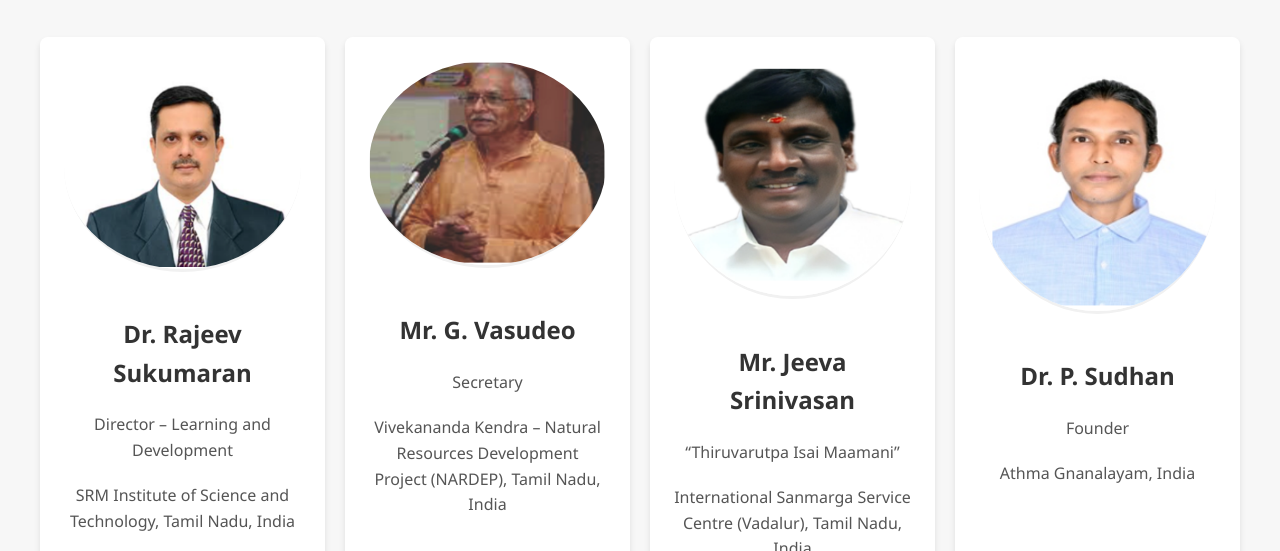
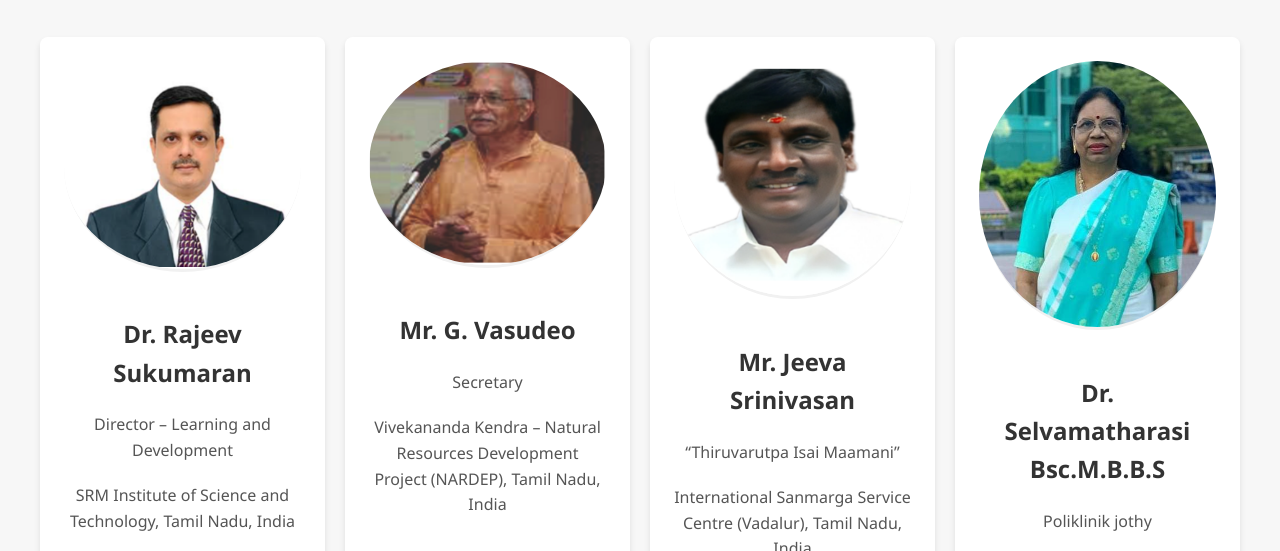
Before and after one commit to vaithi61/ICTYVM, a plain HTML site: page speakers.html in a window 1280 px wide. Shown: the part 239-790 px from the top of the page. Drawn offline with Linux system fonts and the light colour scheme.

Commit message:
changing

```diff
--- a/speakers.html
+++ b/speakers.html
@@ -124,10 +124,10 @@
       </div>
 
       <div class="speaker-card">
-        <img src="assets/images/pic4.PNG" alt="Dr. P. Sudhan">
-        <h3>Dr. P. Sudhan</h3>
-        <p>Founder</p>
-        <p>Athma Gnanalayam, India</p>
+        <img src="assets/images/pic4.JPEG" alt="Dr Selvamatharasi">
+        <h3>Dr. Selvamatharasi Bsc.M.B.B.S</h3>
+        <p>Poliklinik jothy</p>
+        <p>Bandar Puteri Klang</p>
       </div>
 
     </div>
```
Also changed, not shown: assets/images/pic4.jpeg (added).
